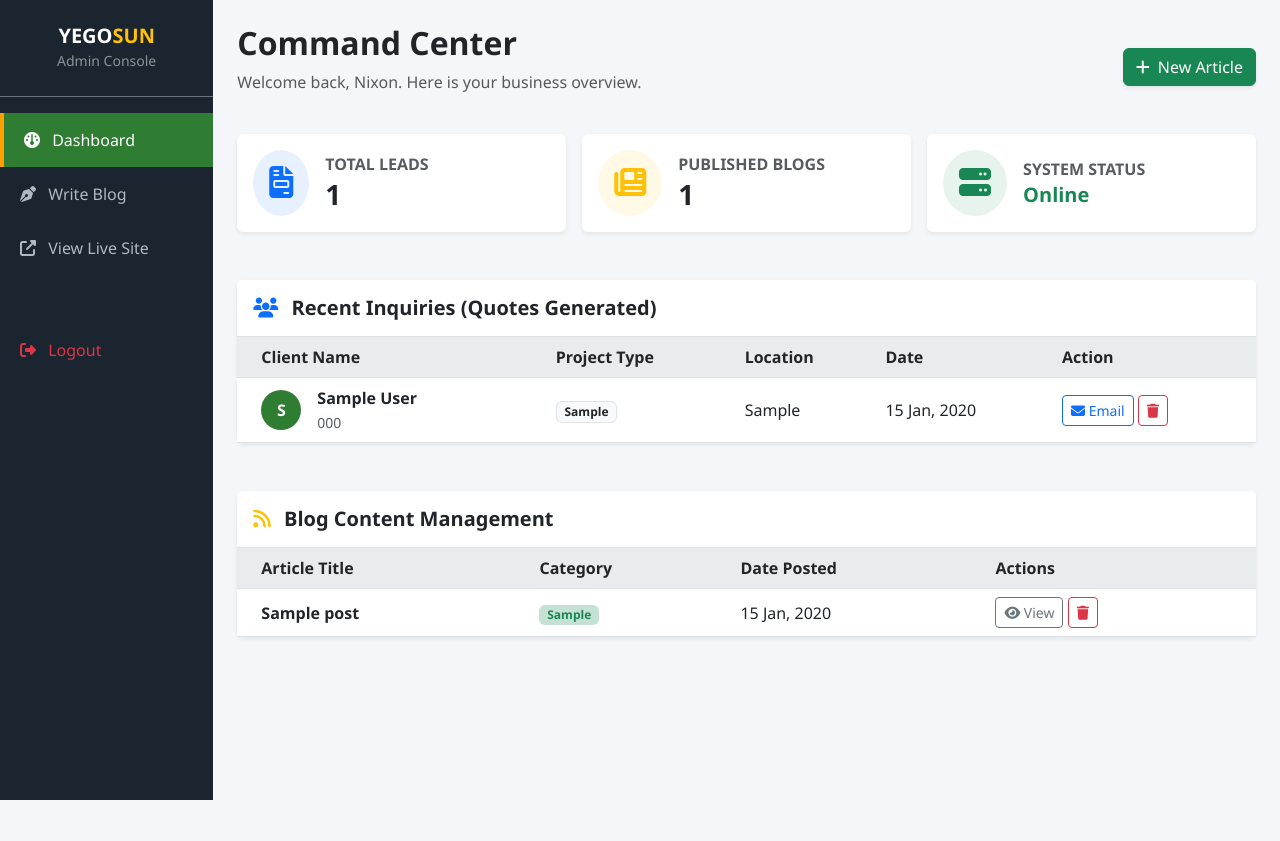
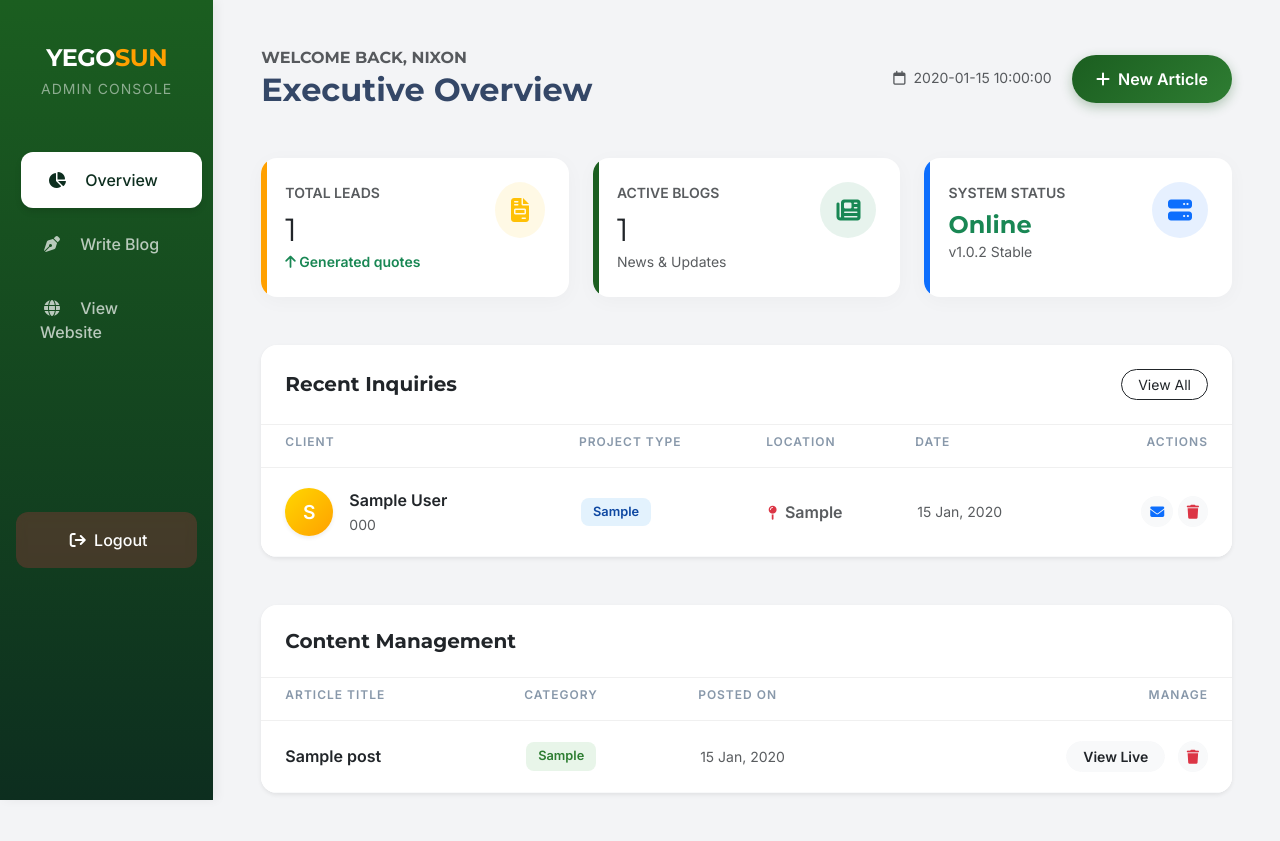
Before and after one commit to kelvin-keter/yegosun-website, a Flask app: template templates/dashboard.html in a window 1280 px wide. Before the commit the page ends 800 px from the top, so only its background shows below. Run offline with Flask 3, Linux system fonts and the light colour scheme; tables that the repository leaves empty hold one stand-in row (values such as "Sample post"); the template is opened without the code that fills it: values that come from a table or form of the project are taken from there, most other values are stand-ins (such as "Sample title", 1, 10 or a date in 2020).

Commit message:
UI Overhaul: Apply premium glassmorphism design to Admin Dashboard

```diff
--- a/templates/dashboard.html
+++ b/templates/dashboard.html
@@ -3,170 +3,292 @@
 <head>
     <meta charset="UTF-8">
     <meta name="viewport" content="width=device-width, initial-scale=1.0">
-    <title>Yegosun Admin Portal</title>
+    <title>Executive Dashboard | Yegosun</title>
+    <link href="https://fonts.googleapis.com/css2?family=Montserrat:wght@400;600;700&family=Inter:wght@400;500;600&display=swap" rel="stylesheet">
     <link href="https://cdn.jsdelivr.net/npm/bootstrap@5.3.0/dist/css/bootstrap.min.css" rel="stylesheet">
     <link rel="stylesheet" href="https://cdnjs.cloudflare.com/ajax/libs/font-awesome/6.4.0/css/all.min.css">
+
     <style>
-        body { background-color: #f4f6f9; font-family: 'Segoe UI', Tahoma, Geneva, Verdana, sans-serif; }
-        .sidebar { min-height: 100vh; background-color: #1a252f; color: white; }
-        .nav-link { color: #b0b8c1; padding: 15px 20px; transition: 0.3s; }
-        .nav-link:hover, .nav-link.active { color: white; background-color: #2E7D32; border-left: 4px solid #FFA000; }
-        .stat-card { transition: transform 0.3s; border: none; }
+        :root {
+            --brand-green: #1b5e20;
+            --brand-dark: #0d2e1f;
+            --brand-gold: #FFA000;
+            --bg-light: #f3f4f6;
+        }
+        body { background-color: var(--bg-light); font-family: 'Inter', sans-serif; color: #344767; }
+        h1, h2, h3, h4, h5, h6 { font-family: 'Montserrat', sans-serif; }
+
+        /* PREMIUM SIDEBAR */
+        .sidebar {
+            min-height: 100vh;
+            background: linear-gradient(180deg, var(--brand-green) 0%, var(--brand-dark) 100%);
+            box-shadow: 4px 0 10px rgba(0,0,0,0.05);
+            z-index: 100;
+        }
+        .sidebar-brand {
+            font-family: 'Montserrat', sans-serif;
+            font-weight: 800;
+            letter-spacing: -0.5px;
+            color: white;
+            font-size: 1.5rem;
+        }
+        .nav-link {
+            color: rgba(255,255,255,0.7);
+            font-weight: 500;
+            padding: 16px 24px;
+            border-radius: 12px;
+            margin: 4px 16px;
+            transition: all 0.3s ease;
+        }
+        .nav-link:hover, .nav-link.active {
+            color: var(--brand-dark);
+            background-color: white;
+            box-shadow: 0 4px 6px rgba(0,0,0,0.1);
+            transform: translateX(5px);
+        }
+        .nav-link i { width: 24px; text-align: center; margin-right: 12px; }
+
+        /* STAT CARDS */
+        .stat-card {
+            border: none;
+            border-radius: 16px;
+            background: white;
+            box-shadow: 0 4px 20px rgba(0,0,0,0.03);
+            transition: transform 0.3s ease;
+            position: relative;
+            overflow: hidden;
+        }
         .stat-card:hover { transform: translateY(-5px); }
-        .table-custom th { background-color: #e9ecef; border-top: none; }
-        .avatar { width: 40px; height: 40px; border-radius: 50%; background-color: #2E7D32; color: white; display: flex; align-items: center; justify-content: center; font-weight: bold; }
+        .stat-card::before {
+            content: '';
+            position: absolute;
+            top: 0; left: 0; width: 6px; height: 100%;
+        }
+        .border-gold::before { background-color: var(--brand-gold); }
+        .border-green::before { background-color: var(--brand-green); }
+        .border-blue::before { background-color: #0d6efd; }
+
+        /* MODERN TABLES */
+        .card-header-clean {
+            background: white;
+            border-bottom: 1px solid #f0f0f0;
+            padding: 24px;
+            border-radius: 16px 16px 0 0;
+        }
+        .table-custom thead th {
+            text-transform: uppercase;
+            font-size: 0.75rem;
+            letter-spacing: 1px;
+            color: #8898aa;
+            font-weight: 700;
+            border-bottom: 1px solid #f0f0f0;
+            padding-bottom: 16px;
+        }
+        .table-custom td {
+            padding: 20px 10px;
+            border-bottom: 1px solid #f8f9fa;
+            vertical-align: middle;
+        }
+        .avatar-circle {
+            width: 48px; height: 48px;
+            background: linear-gradient(135deg, #FFD700, #FFA000);
+            color: #fff;
+            border-radius: 50%;
+            display: flex; align-items: center; justify-content: center;
+            font-weight: 700;
+            font-size: 1.2rem;
+            box-shadow: 0 4px 10px rgba(255, 160, 0, 0.3);
+        }
+
+        /* BUTTONS & BADGES */
+        .btn-create {
+            background: linear-gradient(135deg, var(--brand-green), #2e7d32);
+            color: white;
+            border: none;
+            padding: 12px 24px;
+            border-radius: 50px;
+            font-weight: 600;
+            box-shadow: 0 4px 12px rgba(27, 94, 32, 0.3);
+            transition: all 0.3s;
+        }
+        .btn-create:hover { background: var(--brand-dark); color: white; transform: translateY(-2px); }
+
+        .badge-soft {
+            padding: 8px 12px;
+            border-radius: 8px;
+            font-weight: 600;
+            font-size: 0.8rem;
+        }
+        .badge-soft-success { background-color: #e8f5e9; color: #2e7d32; }
+        .badge-soft-warning { background-color: #fff8e1; color: #ff8f00; }
+        .badge-soft-primary { background-color: #e3f2fd; color: #0d47a1; }
     </style>
 </head>
 <body>
 
 <div class="container-fluid">
     <div class="row">
-        <div class="col-md-2 sidebar p-0 d-none d-md-block">
-            <div class="p-4 text-center border-bottom border-secondary">
-                <h5 class="fw-bold mb-0">YEGO<span class="text-warning">SUN</span></h5>
-                <small class="text-white-50">Admin Console</small>
+        <div class="col-lg-2 sidebar p-0 d-none d-lg-block position-fixed">
+            <div class="p-4 mb-4 text-center">
+                <div class="sidebar-brand mt-3">YEGO<span style="color: var(--brand-gold);">SUN</span></div>
+                <small style="color: rgba(255,255,255,0.5); letter-spacing: 1px;">ADMIN CONSOLE</small>
             </div>
-            <nav class="nav flex-column mt-3">
-                <a class="nav-link active" href="#"><i class="fa-solid fa-gauge me-2"></i> Dashboard</a>
-                <a class="nav-link" href="{{ url_for('new_post') }}"><i class="fa-solid fa-pen-nib me-2"></i> Write Blog</a>
-                <a class="nav-link" href="{{ url_for('home') }}" target="_blank"><i class="fa-solid fa-external-link-alt me-2"></i> View Live Site</a>
-                <a class="nav-link text-danger mt-5" href="{{ url_for('logout') }}"><i class="fa-solid fa-sign-out-alt me-2"></i> Logout</a>
+            <nav class="nav flex-column">
+                <a class="nav-link active" href="#"><i class="fa-solid fa-chart-pie"></i> Overview</a>
+                <a class="nav-link" href="{{ url_for('new_post') }}"><i class="fa-solid fa-pen-nib"></i> Write Blog</a>
+                <a class="nav-link" href="{{ url_for('home') }}" target="_blank"><i class="fa-solid fa-globe"></i> View Website</a>
+
+                <div style="margin-top: auto; padding-top: 100px;">
+                    <a class="nav-link text-white bg-danger bg-opacity-25 mx-3 mt-5 text-center" href="{{ url_for('logout') }}" style="backdrop-filter: blur(5px);">
+                        <i class="fa-solid fa-arrow-right-from-bracket me-0"></i> Logout
+                    </a>
+                </div>
             </nav>
         </div>
 
-        <div class="col-md-10 p-4">
+        <div class="col-lg-10 offset-lg-2 p-4 p-lg-5">
 
-            <div class="d-flex justify-content-between align-items-center mb-4">
+            <div class="d-flex justify-content-between align-items-center mb-5">
                 <div>
-                    <h2 class="fw-bold text-dark">Command Center</h2>
-                    <p class="text-muted">Welcome back, Nixon. Here is your business overview.</p>
+                    <h6 class="text-muted fw-bold text-uppercase mb-1">Welcome back, Nixon</h6>
+                    <h2 class="fw-bold mb-0">Executive Overview</h2>
                 </div>
-                <a href="{{ url_for('new_post') }}" class="btn btn-success shadow-sm"><i class="fa-solid fa-plus me-1"></i> New Article</a>
+                <div>
+                    <span class="text-muted small me-3"><i class="fa-regular fa-calendar me-2"></i>{{ now_date }}</span>
+                    <a href="{{ url_for('new_post') }}" class="btn btn-create"><i class="fa-solid fa-plus me-2"></i>New Article</a>
+                </div>
             </div>
 
-            <div class="row g-3 mb-5">
+            <div class="row g-4 mb-5">
                 <div class="col-md-4">
-                    <div class="card stat-card shadow-sm h-100">
-                        <div class="card-body d-flex align-items-center">
-                            <div class="bg-primary bg-opacity-10 p-3 rounded-circle me-3">
-                                <i class="fa-solid fa-file-invoice fa-2x text-primary"></i>
+                    <div class="card stat-card border-gold p-4 h-100">
+                        <div class="d-flex justify-content-between align-items-start">
+                            <div>
+                                <p class="text-muted fw-bold text-uppercase small mb-2">Total Leads</p>
+                                <h2 class="fw-extrabold mb-0 text-dark">{{ quotes|length }}</h2>
+                                <small class="text-success fw-bold"><i class="fa-solid fa-arrow-up"></i> Generated quotes</small>
                             </div>
-                            <div>
-                                <h6 class="text-muted fw-bold mb-1 text-uppercase">Total Leads</h6>
-                                <h3 class="fw-bold mb-0">{{ quotes|length }}</h3>
+                            <div class="rounded-circle bg-warning bg-opacity-10 p-3 text-warning">
+                                <i class="fa-solid fa-file-invoice fa-xl"></i>
                             </div>
                         </div>
                     </div>
                 </div>
+
                 <div class="col-md-4">
-                    <div class="card stat-card shadow-sm h-100">
-                        <div class="card-body d-flex align-items-center">
-                            <div class="bg-warning bg-opacity-10 p-3 rounded-circle me-3">
-                                <i class="fa-solid fa-newspaper fa-2x text-warning"></i>
+                    <div class="card stat-card border-green p-4 h-100">
+                        <div class="d-flex justify-content-between align-items-start">
+                            <div>
+                                <p class="text-muted fw-bold text-uppercase small mb-2">Active Blogs</p>
+                                <h2 class="fw-extrabold mb-0 text-dark">{{ posts|length }}</h2>
+                                <small class="text-muted">News & Updates</small>
                             </div>
-                            <div>
-                                <h6 class="text-muted fw-bold mb-1 text-uppercase">Published Blogs</h6>
-                                <h3 class="fw-bold mb-0">{{ posts|length }}</h3>
+                            <div class="rounded-circle bg-success bg-opacity-10 p-3 text-success">
+                                <i class="fa-solid fa-newspaper fa-xl"></i>
                             </div>
                         </div>
                     </div>
                 </div>
+
                 <div class="col-md-4">
-                    <div class="card stat-card shadow-sm h-100">
-                        <div class="card-body d-flex align-items-center">
-                            <div class="bg-success bg-opacity-10 p-3 rounded-circle me-3">
-                                <i class="fa-solid fa-server fa-2x text-success"></i>
+                    <div class="card stat-card border-blue p-4 h-100">
+                        <div class="d-flex justify-content-between align-items-start">
+                            <div>
+                                <p class="text-muted fw-bold text-uppercase small mb-2">System Status</p>
+                                <h4 class="fw-bold mb-0 text-success">Online</h4>
+                                <small class="text-muted">v1.0.2 Stable</small>
                             </div>
-                            <div>
-                                <h6 class="text-muted fw-bold mb-1 text-uppercase">System Status</h6>
-                                <h5 class="fw-bold mb-0 text-success">Online</h5>
+                            <div class="rounded-circle bg-primary bg-opacity-10 p-3 text-primary">
+                                <i class="fa-solid fa-server fa-xl"></i>
                             </div>
                         </div>
                     </div>
                 </div>
             </div>
 
-            <div class="card border-0 shadow-sm mb-5">
-                <div class="card-header bg-white py-3 border-bottom">
-                    <h5 class="fw-bold mb-0"><i class="fa-solid fa-users me-2 text-primary"></i> Recent Inquiries (Quotes Generated)</h5>
+            <div class="card border-0 shadow-sm rounded-4 mb-5 overflow-hidden">
+                <div class="card-header-clean d-flex justify-content-between align-items-center">
+                    <h5 class="fw-bold mb-0 text-dark">Recent Inquiries</h5>
+                    <button class="btn btn-sm btn-outline-dark rounded-pill px-3">View All</button>
                 </div>
-                <div class="card-body p-0">
                 <div class="table-responsive">
-                        <table class="table table-hover table-custom align-middle mb-0">
-                            <thead>
+                    <table class="table table-custom mb-0">
+                        <thead class="bg-light">
                             <tr>
-                                    <th class="ps-4">Client Name</th>
+                                <th class="ps-4">Client</th>
                                 <th>Project Type</th>
                                 <th>Location</th>
                                 <th>Date</th>
-                                    <th>Action</th>
+                                <th class="text-end pe-4">Actions</th>
                             </tr>
                         </thead>
                         <tbody>
                             {% for quote in quotes %}
-                                <tr>
+                            <tr class="bg-white">
                                 <td class="ps-4">
                                     <div class="d-flex align-items-center">
-                                            <div class="avatar me-3">{{ quote.full_name[0] }}</div>
+                                        <div class="avatar-circle me-3 shadow-sm">{{ quote.full_name[0] }}</div>
                                         <div>
-                                                <div class="fw-bold">{{ quote.full_name }}</div>
+                                            <div class="fw-bold text-dark">{{ quote.full_name }}</div>
                                             <small class="text-muted">{{ quote.phone }}</small>
                                         </div>
                                     </div>
                                 </td>
-                                    <td><span class="badge bg-light text-dark border">{{ quote.project_type }}</span></td>
-                                    <td>{{ quote.location if quote.location else 'N/A' }}</td>
-                                    <td>{{ quote.date_submitted.strftime('%d %b, %Y') }}</td>
-                                    <td>
-                                        <a href="mailto:{{ quote.email }}" class="btn btn-sm btn-outline-primary"><i class="fa-solid fa-envelope"></i> Email</a>
-                                        <a href="{{ url_for('delete_quote', quote_id=quote.id) }}" class="btn btn-sm btn-outline-danger" onclick="return confirm('Delete this lead?')"><i class="fa-solid fa-trash"></i></a>
+                                <td><span class="badge badge-soft badge-soft-primary">{{ quote.project_type }}</span></td>
+                                <td class="text-muted fw-bold"><i class="fa-solid fa-map-pin me-2 text-danger small"></i>{{ quote.location if quote.location else 'N/A' }}</td>
+                                <td class="text-muted small">{{ quote.date_submitted.strftime('%d %b, %Y') }}</td>
+                                <td class="text-end pe-4">
+                                    <a href="mailto:{{ quote.email }}" class="btn btn-sm btn-light text-primary rounded-circle"><i class="fa-solid fa-envelope"></i></a>
+                                    <a href="{{ url_for('delete_quote', quote_id=quote.id) }}" class="btn btn-sm btn-light text-danger rounded-circle" onclick="return confirm('Delete this lead?')"><i class="fa-solid fa-trash"></i></a>
                                 </td>
                             </tr>
                             {% else %}
                             <tr>
-                                    <td colspan="5" class="text-center py-4 text-muted">No quotes generated yet.</td>
+                                <td colspan="5" class="text-center py-5 text-muted">
+                                    <i class="fa-solid fa-inbox fa-3x mb-3 text-light"></i><br>
+                                    No quotes generated yet. Check back later!
+                                </td>
                             </tr>
                             {% endfor %}
                         </tbody>
                     </table>
                 </div>
             </div>
+
+            <div class="card border-0 shadow-sm rounded-4 overflow-hidden">
+                <div class="card-header-clean">
+                    <h5 class="fw-bold mb-0 text-dark">Content Management</h5>
                 </div>
-
-            <div class="card border-0 shadow-sm">
-                <div class="card-header bg-white py-3 border-bottom">
-                    <h5 class="fw-bold mb-0"><i class="fa-solid fa-rss me-2 text-warning"></i> Blog Content Management</h5>
-                </div>
-                <div class="card-body p-0">
                 <div class="table-responsive">
-                        <table class="table table-hover table-custom align-middle mb-0">
-                            <thead>
+                    <table class="table table-custom mb-0">
+                        <thead class="bg-light">
                             <tr>
                                 <th class="ps-4">Article Title</th>
                                 <th>Category</th>
-                                    <th>Date Posted</th>
-                                    <th>Actions</th>
+                                <th>Posted On</th>
+                                <th class="text-end pe-4">Manage</th>
                             </tr>
                         </thead>
                         <tbody>
                             {% for post in posts %}
-                                <tr>
-                                    <td class="ps-4 fw-bold">{{ post.title }}</td>
-                                    <td><span class="badge bg-success bg-opacity-25 text-success">{{ post.category }}</span></td>
-                                    <td>{{ post.date_posted.strftime('%d %b, %Y') }}</td>
-                                    <td>
-                                        <a href="{{ url_for('blog_detail', post_id=post.id) }}" target="_blank" class="btn btn-sm btn-outline-secondary"><i class="fa-solid fa-eye"></i> View</a>
-                                        <a href="{{ url_for('delete_post', post_id=post.id) }}" class="btn btn-sm btn-outline-danger" onclick="return confirm('Are you sure you want to delete this post?')"><i class="fa-solid fa-trash"></i></a>
+                            <tr class="bg-white">
+                                <td class="ps-4 fw-bold text-dark">{{ post.title }}</td>
+                                <td><span class="badge badge-soft badge-soft-success">{{ post.category }}</span></td>
+                                <td class="text-muted small">{{ post.date_posted.strftime('%d %b, %Y') }}</td>
+                                <td class="text-end pe-4">
+                                    <a href="{{ url_for('blog_detail', post_id=post.id) }}" target="_blank" class="btn btn-sm btn-light text-dark rounded-pill px-3 me-2 small fw-bold">View Live</a>
+                                    <a href="{{ url_for('delete_post', post_id=post.id) }}" class="btn btn-sm btn-light text-danger rounded-circle" onclick="return confirm('Delete this post?')"><i class="fa-solid fa-trash"></i></a>
                                 </td>
                             </tr>
                             {% else %}
                             <tr>
-                                    <td colspan="4" class="text-center py-4 text-muted">No blogs posted yet.</td>
+                                <td colspan="4" class="text-center py-5 text-muted">
+                                    No articles published. Start writing to improve SEO!
+                                </td>
                             </tr>
                             {% endfor %}
                         </tbody>
                     </table>
-                    </div>
                 </div>
             </div>
 
```
Lines whose indentation alone changed are shown as unchanged.
